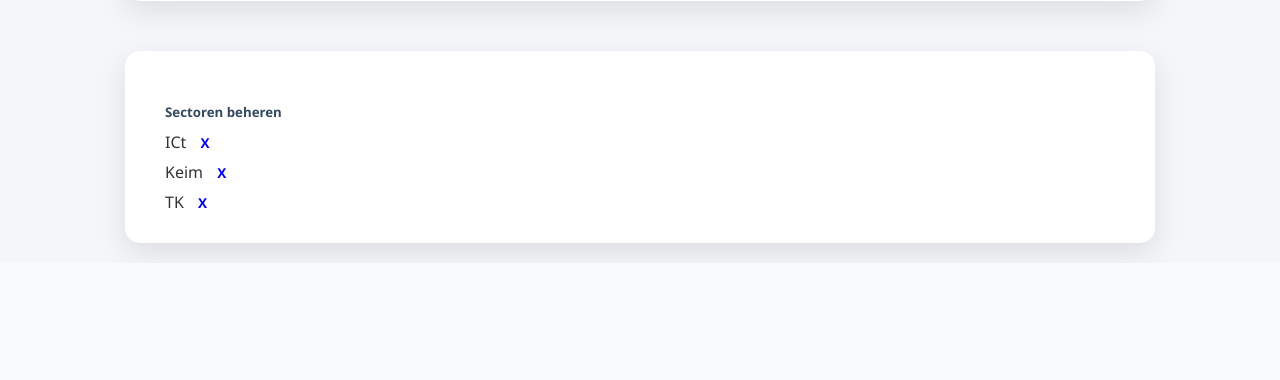
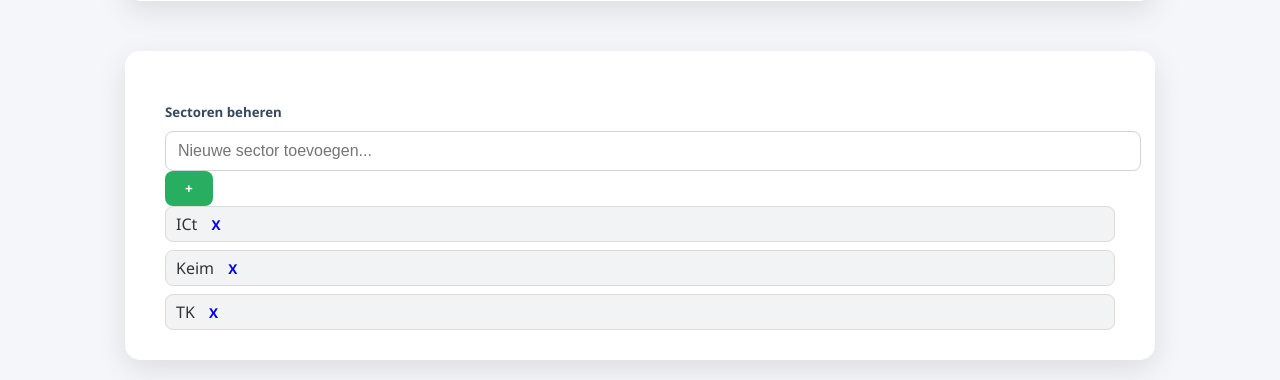
Before and after one commit to safouane070/technolab-dashboard, a PHP site: page /add.php in a window 1280 px wide. Shown: the part 664-1044 px from the top of the page. Before the commit the page ends 925 px from the top, so only its background shows below. Run offline with PHP 8.4, Linux system fonts and the light colour scheme; a user stored in the database is signed in; data comes from the database, SQL or seed files in the repository.

Commit message:
de Admin kan een sector toevoegen

```diff
--- a/add.php
+++ b/add.php
@@ -54,6 +54,29 @@
 
         $warningMessage = "<div class='alert alert-success'>Sector <strong>" . htmlspecialchars($sectorToDelete) . "</strong> is verwijderd. Medewerkers zijn bijgewerkt.</div>";
         $sectorToDelete = null;
+    }
+}
+// Nieuwe sector toevoegen (alleen admin)
+if ($isAdmin && $_SERVER['REQUEST_METHOD'] === 'POST' && isset($_POST['sector_toevoegen'])) {
+    if (!isset($_POST['csrf_token']) || $_POST['csrf_token'] !== $_SESSION['csrf_token']) {
+        die("Ongeldige actie (CSRF).");
+    }
+
+    $nieuweSector = trim($_POST['nieuwe_sector']);
+    if ($nieuweSector !== '') {
+        // Check of de sector al bestaat
+        $check = $db->prepare("SELECT COUNT(*) FROM werknemers WHERE sector = :sector");
+        $check->execute([':sector' => $nieuweSector]);
+        if ($check->fetchColumn() == 0) {
+            // Voeg de sector toe door een lege entry te maken (zonder medewerker)
+            $insert = $db->prepare("INSERT INTO werknemers (sector) VALUES (:sector)");
+            $insert->execute([':sector' => $nieuweSector]);
+            $_SESSION['flash_message'] = "<div class='alert alert-success text-center'>Sector <strong>" . htmlspecialchars($nieuweSector) . "</strong> is toegevoegd.</div>";
+        } else {
+            $_SESSION['flash_message'] = "<div class='alert alert-warning text-center'>Sector <strong>" . htmlspecialchars($nieuweSector) . "</strong> bestaat al.</div>";
+        }
+        header("Location: add.php");
+        exit;
     }
 }
 
@@ -313,7 +336,7 @@
             <select name="sector" id="sectorSelect" class="form-select" required>
                 <option value="">-- Kies sector --</option>
                 <?php foreach ($sectoren as $s): ?>
-                    <option value="<?= htmlspecialchars($s) ?>"><?= htmlspecialchars($s) ?></option>
+                    <option value="<?= ($s) ?>"><?= ($s) ?></option>
                 <?php endforeach; ?>
                 <option value="__andere__">Andere...</option>
             </select>
@@ -333,10 +356,19 @@
 <?php if($isAdmin): ?>
     <div class="form-section mt-3 add-card">
         <h5 class="mb-2">Sectoren beheren</h5>
+
+        <!-- Formulier om nieuwe sector toe te voegen -->
+        <form method="post" class="d-flex gap-2 mb-3">
+            <input type="hidden" name="csrf_token" value="<?= $_SESSION['csrf_token'] ?>">
+            <input type="text" name="nieuwe_sector" class="form-control" placeholder="Nieuwe sector toevoegen..." required>
+            <button type="submit" name="sector_toevoegen" class="btn btn-success">+</button>
+        </form>
+
+        <!-- Lijst met bestaande sectoren -->
         <div class="sector-list">
             <?php foreach ($sectoren as $s): ?>
-        <div class="sector-item">
-            <span><?= htmlspecialchars($s) ?></span>
+                <div class="sector-item d-flex justify-content-between align-items-center mb-2">
+                    <span><?= ($s) ?></span>
                     <a href="?delete_sector=<?= urlencode($s) ?>" class="btn btn-sm btn-outline-danger">X</a>
                 </div>
             <?php endforeach; ?>
@@ -344,13 +376,14 @@
     </div>
 <?php endif; ?>
 
+
 <!-- Overlay popup voor verwijderen sector -->
 <?php if($sectorToDelete && count($medewerkers) > 0): ?>
 <div class="overlay">
     <div class="popup-card">
         <!-- Header met close-knop -->
         <div class="popup-header">
-            Sector verwijderen: <?= htmlspecialchars($sectorToDelete) ?>
+            Sector verwijderen: <?= ($sectorToDelete) ?>
             <button type="button" class="close-btn" onclick="document.querySelector('.overlay').style.display='none'">&times;</button>
         </div>
 
@@ -359,16 +392,16 @@
             <p>Deze sector heeft <strong><?= count($medewerkers) ?></strong> medewerker(s). Kies per medewerker een nieuwe sector:</p>
             <form method="post">
                 <input type="hidden" name="csrf_token" value="<?= $_SESSION['csrf_token'] ?>">
-                <input type="hidden" name="sector_to_delete" value="<?= htmlspecialchars($sectorToDelete) ?>">
+                <input type="hidden" name="sector_to_delete" value="<?= ($sectorToDelete) ?>">
 
                 <div class="medewerker-lijst">
                     <?php foreach($medewerkers as $i=>$m): ?>
                         <div class="form-section medewerker-item">
-                            <strong><?= htmlspecialchars($m['voornaam'].' '.$m['tussenvoegsel'].' '.$m['achternaam'].' ('.$m['email'].')') ?></strong>
+                            <strong><?= ($m['voornaam'].' '.$m['tussenvoegsel'].' '.$m['achternaam'].' ('.$m['email'].')') ?></strong>
                             <select name="medewerker_sector[<?= $i ?>]">
                                 <option value="__leeg__">(Geen, laat leeg)</option>
                                 <?php foreach($sectoren as $s): if($s !== $sectorToDelete): ?>
-                                    <option value="<?= htmlspecialchars($s) ?>"><?= htmlspecialchars($s) ?></option>
+                                    <option value="<?= ($s) ?>"><?= ($s) ?></option>
                                 <?php endif; endforeach; ?>
                             </select>
                         </div>
--- a/week.php
+++ b/week.php
@@ -98,7 +98,7 @@
     <!-- Main -->
     <main class="main">
         <div class="main-header">
-            <h1>Absence List</h1>
+            <h1></h1>
             <div class="legend">
                 <div><span class="dot status-aanwezig"></span> Aanwezig</div>
                 <div><span class="dot status-afwezig"></span> Afwezig</div>
```
Lines whose indentation alone changed are shown as unchanged.
